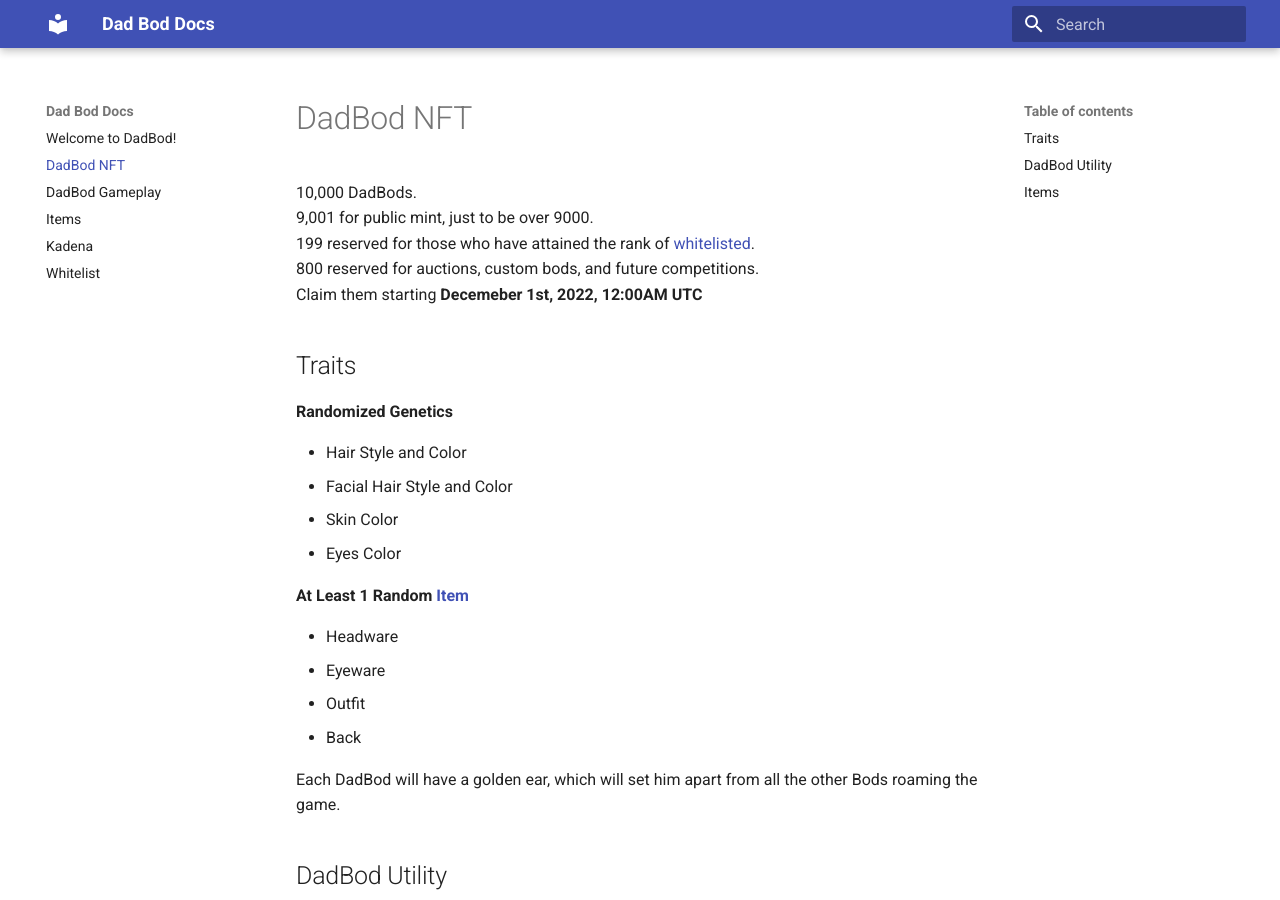
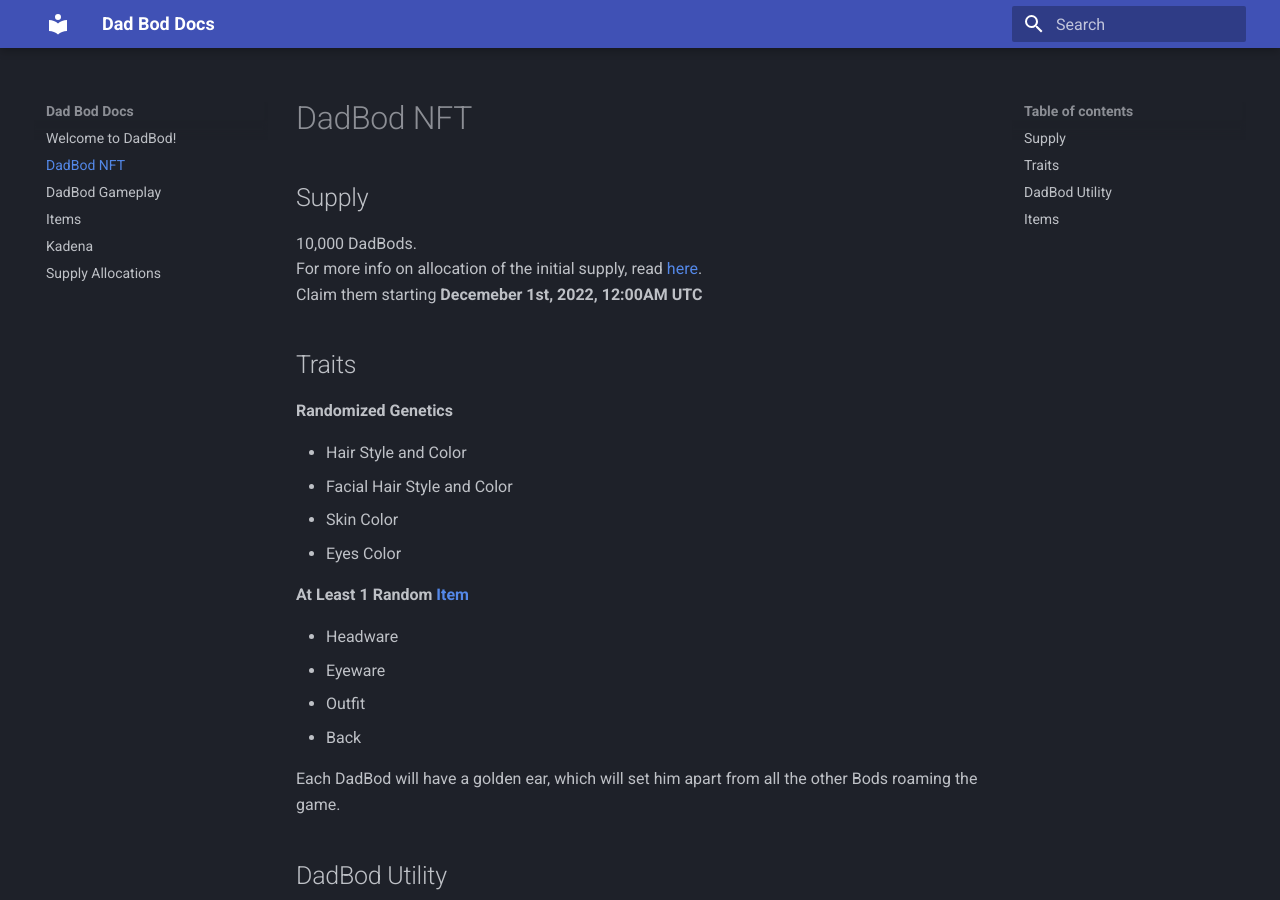
Before and after one commit to DadBodDao/DadBodDocs, an MkDocs documentation site: the page built from docs/DadBodNFT.md, in a window 1280 px wide and 900 px high. Built offline with MkDocs 1.6.1 and Material for MkDocs 9.7.7, drawn with Linux system fonts in a browser that asks for light colours.

Commit message:
Updated supply descriptions

```diff
--- a/docs/DadBodNFT.md
+++ b/docs/DadBodNFT.md
@@ -1,8 +1,7 @@
 # DadBod NFT
+## Supply
 10,000 DadBods.
-9,001 for public mint, just to be over 9000.
-199 reserved for those who have attained the rank of [whitelisted](Whitelist.md).
-800 reserved for auctions, custom bods, and future competitions.
+For more info on allocation of the initial supply, read [here](Supply.md).
 Claim them starting **Decemeber 1st, 2022, 12:00AM UTC**
 
 ## Traits
--- a/mkdocs.yml
+++ b/mkdocs.yml
@@ -1,7 +1,8 @@
 site_name: Dad Bod Docs
 theme:
   name: material
-  palette: default
+  palette:
+    scheme: slate
   features:
     - navigation.instant
 markdown_extensions:
```
Also changed, not shown: docs/Supply.md (added, +22 -0 lines), docs/Whitelist.md (deleted, +0 -11 lines).
